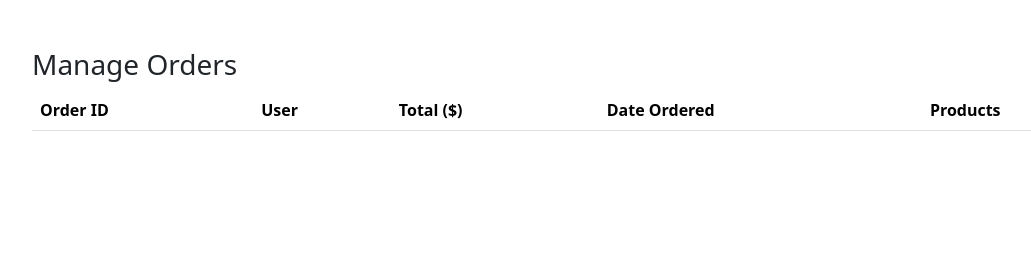
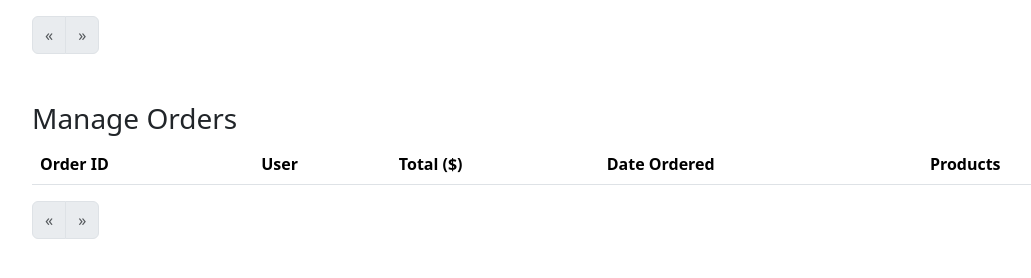
Before and after one commit to prathameshdol196/Single-Vendor-E-Commerce-Website, a Flask app: template app/templates/admin/dashboard.html in a window 1280 px wide. Shown: the part 264-542 px from the top of the page, without its empty margins (50-1081 px from the left). Run offline with Flask 3, Linux system fonts and the light colour scheme; the template is opened without the code that fills it: values that come from a table or form of the project are taken from there, others are empty; the visitor is signed in with stand-in values (Sample User, id 1); some libraries are stand-ins or nearby versions.

Commit message:
working correctly on local machine

```diff
--- a/app/models.py
+++ b/app/models.py
@@ -30,6 +30,7 @@ class Product(db.Model):
     price = db.Column(db.Float, nullable=False)
     image_file = db.Column(db.String(100), nullable=False, default="default.jpg")
     stock = db.Column(db.Integer, nullable=False, default=0)
+    order_products = db.relationship('OrderProduct', backref='product', lazy=True)
 
 
 class Order(db.Model):
--- a/app/templates/admin/dashboard.html
+++ b/app/templates/admin/dashboard.html
@@ -1,3 +1,5 @@
+<!-- app/templates/admin/dashboard.html -->
+
 {% extends 'base.html' %}
 {% block title %}Admin Dashboard - E-commerce Platform{% endblock %}
 {% block content %}
@@ -17,7 +19,7 @@
     </tr>
     </thead>
     <tbody>
-        {% for product in products %}
+    {% for product in products.items %}
     <tr>
         <td>{{ product.id }}</td>
         <td>{{ product.name }}</td>
@@ -25,8 +27,11 @@
         <td>{{ product.stock }}</td>
         <td>
             <a href="{{ url_for('admin.edit_product', product_id=product.id) }}" class="btn btn-warning btn-sm">Edit</a>
-                <form action="{{ url_for('admin.delete_product', product_id=product.id) }}" method="POST" style="display:inline;">
-                    <button type="submit" class="btn btn-danger btn-sm" onclick="return confirm('Are you sure you want to delete this product?');">Delete</button>
+            <form action="{{ url_for('admin.delete_product', product_id=product.id) }}" method="POST"
+                  style="display:inline;">
+                <button type="submit" class="btn btn-danger btn-sm"
+                        onclick="return confirm('Are you sure you want to delete this product?');">Delete
+                </button>
             </form>
         </td>
     </tr>
@@ -34,7 +39,53 @@
     </tbody>
 </table>
 
-<!-- Orders Section -->
+<!-- Pagination Links -->
+<nav aria-label="Page navigation">
+    <ul class="pagination">
+        {% if products.has_prev %}
+        <li class="page-item">
+            <a class="page-link" href="{{ url_for('admin.dashboard', page=products.prev_num) }}" aria-label="Previous">
+                <span aria-hidden="true">&laquo;</span>
+            </a>
+        </li>
+        {% else %}
+        <li class="page-item disabled">
+            <a class="page-link" href="#" aria-label="Previous">
+                <span aria-hidden="true">&laquo;</span>
+            </a>
+        </li>
+        {% endif %}
+
+        {% for page_num in products.iter_pages(left_edge=2, right_edge=2, left_current=2, right_current=2) %}
+        {% if page_num %}
+        {% if page_num == products.page %}
+        <li class="page-item active"><a class="page-link" href="#">{{ page_num }}</a></li>
+        {% else %}
+        <li class="page-item"><a class="page-link" href="{{ url_for('admin.dashboard', page=page_num) }}">{{ page_num
+            }}</a></li>
+        {% endif %}
+        {% else %}
+        <li class="page-item disabled"><a class="page-link" href="#">…</a></li>
+        {% endif %}
+        {% endfor %}
+
+        {% if products.has_next %}
+        <li class="page-item">
+            <a class="page-link" href="{{ url_for('admin.dashboard', page=products.next_num) }}" aria-label="Next">
+                <span aria-hidden="true">&raquo;</span>
+            </a>
+        </li>
+        {% else %}
+        <li class="page-item disabled">
+            <a class="page-link" href="#" aria-label="Next">
+                <span aria-hidden="true">&raquo;</span>
+            </a>
+        </li>
+        {% endif %}
+    </ul>
+</nav>
+
+<!-- Repeat similar pagination for Orders Section -->
 <h3 class="mt-5">Manage Orders</h3>
 <table class="table table-striped">
     <thead>
@@ -47,7 +98,7 @@
     </tr>
     </thead>
     <tbody>
-        {% for order in orders %}
+    {% for order in orders.items %}
     <tr>
         <td>{{ order.id }}</td>
         <td>{{ order.user.username }} ({{ order.user.email }})</td>
@@ -64,4 +115,50 @@
     {% endfor %}
     </tbody>
 </table>
+
+<!-- Pagination Links for Orders -->
+<nav aria-label="Page navigation">
+    <ul class="pagination">
+        {% if orders.has_prev %}
+        <li class="page-item">
+            <a class="page-link" href="{{ url_for('admin.dashboard', page=orders.prev_num) }}" aria-label="Previous">
+                <span aria-hidden="true">&laquo;</span>
+            </a>
+        </li>
+        {% else %}
+        <li class="page-item disabled">
+            <a class="page-link" href="#" aria-label="Previous">
+                <span aria-hidden="true">&laquo;</span>
+            </a>
+        </li>
+        {% endif %}
+
+        {% for page_num in orders.iter_pages(left_edge=2, right_edge=2, left_current=2, right_current=2) %}
+        {% if page_num %}
+        {% if page_num == orders.page %}
+        <li class="page-item active"><a class="page-link" href="#">{{ page_num }}</a></li>
+        {% else %}
+        <li class="page-item"><a class="page-link" href="{{ url_for('admin.dashboard', page=page_num) }}">{{ page_num
+            }}</a></li>
+        {% endif %}
+        {% else %}
+        <li class="page-item disabled"><a class="page-link" href="#">…</a></li>
+        {% endif %}
+        {% endfor %}
+
+        {% if orders.has_next %}
+        <li class="page-item">
+            <a class="page-link" href="{{ url_for('admin.dashboard', page=orders.next_num) }}" aria-label="Next">
+                <span aria-hidden="true">&raquo;</span>
+            </a>
+        </li>
+        {% else %}
+        <li class="page-item disabled">
+            <a class="page-link" href="#" aria-label="Next">
+                <span aria-hidden="true">&raquo;</span>
+            </a>
+        </li>
+        {% endif %}
+    </ul>
+</nav>
 {% endblock %}
```
Also changed, not shown: app/admin_routes.py (+48 -24 lines). Lines whose indentation alone changed are shown as unchanged.
